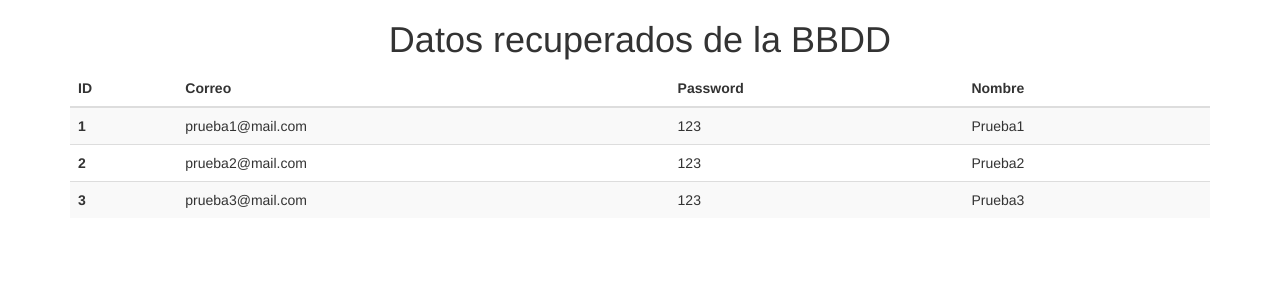
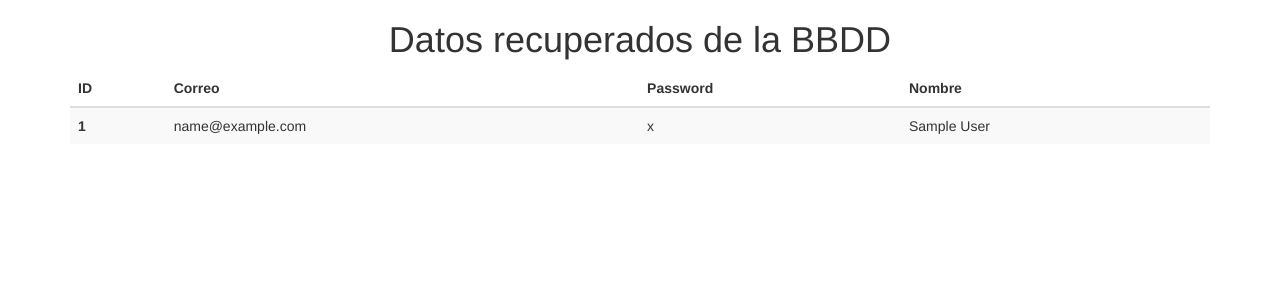
Before and after one commit to juagiag1/clase4, a PHP site: page / in a window 1280 px wide. Shown: the top 300 px of the page. Run offline with PHP 8.4, Linux system fonts and the light colour scheme; tables that the repository leaves empty or names only in its code hold one stand-in row (values such as "Sample post").

Commit message:
estado final

```diff
--- a/index.php
+++ b/index.php
@@ -1,5 +1,8 @@
+<?php
+ include('./librerias/conexion.php');
+?>
 <!DOCTYPE html>
-<html lang="en">
+<html lang="es">
 <head>
   <title>Bootstrap Example</title>
   <meta charset="utf-8">
@@ -22,24 +25,26 @@
     </tr>
   </thead>
   <tbody>
-    <tr>
-      <th scope="row">1</th>
-      <td>prueba1@mail.com</td>
-      <td>123</td>
-      <td>Prueba1</td>
-    </tr>
-    <tr>
-      <th scope="row">2</th>
-      <td>prueba2@mail.com</td>
-      <td>123</td>
-      <td>Prueba2</td>
-    </tr>
-    <tr>
-      <th scope="row">3</th>
-      <td>prueba3@mail.com</td>
-      <td>123</td>
-      <td>Prueba3</td>
-    </tr>
+    <?php
+      $sql= "SELECT * FROM users";
+      $result = mysqli_query($link,$sql);
+
+      if (!$result) {
+        echo "La tabla está vacía";
+      }
+      else{
+        while($row = mysqli_fetch_array($result)){
+          echo ' <tr>
+      <th scope="row">'.$row["id"].'</th>
+      <td>'.$row["email"].'</td>
+      <td>'.$row["password"].'</td>
+      <td>'.$row["name"].'</td>
+    </tr>';
+        }
+      }
+    ?>
+
+
   </tbody>
 </table>
 </div>
--- a/librerias/conexion.php
+++ b/librerias/conexion.php
@@ -0,0 +1,16 @@
+
+<?php
+/*Datos de conexion a la base de datos*/
+$db_host = "localhost";
+$db_user = "root";
+$db_pass = "";
+$db_name = "php_ifab2";
+
+$link = mysqli_connect($db_host, $db_user, $db_pass, $db_name);
+
+if(mysqli_connect_errno()){
+	echo 'No se pudo conectar a la base de datos : '.mysqli_connect_error();
+}
+
+
+?>
```
